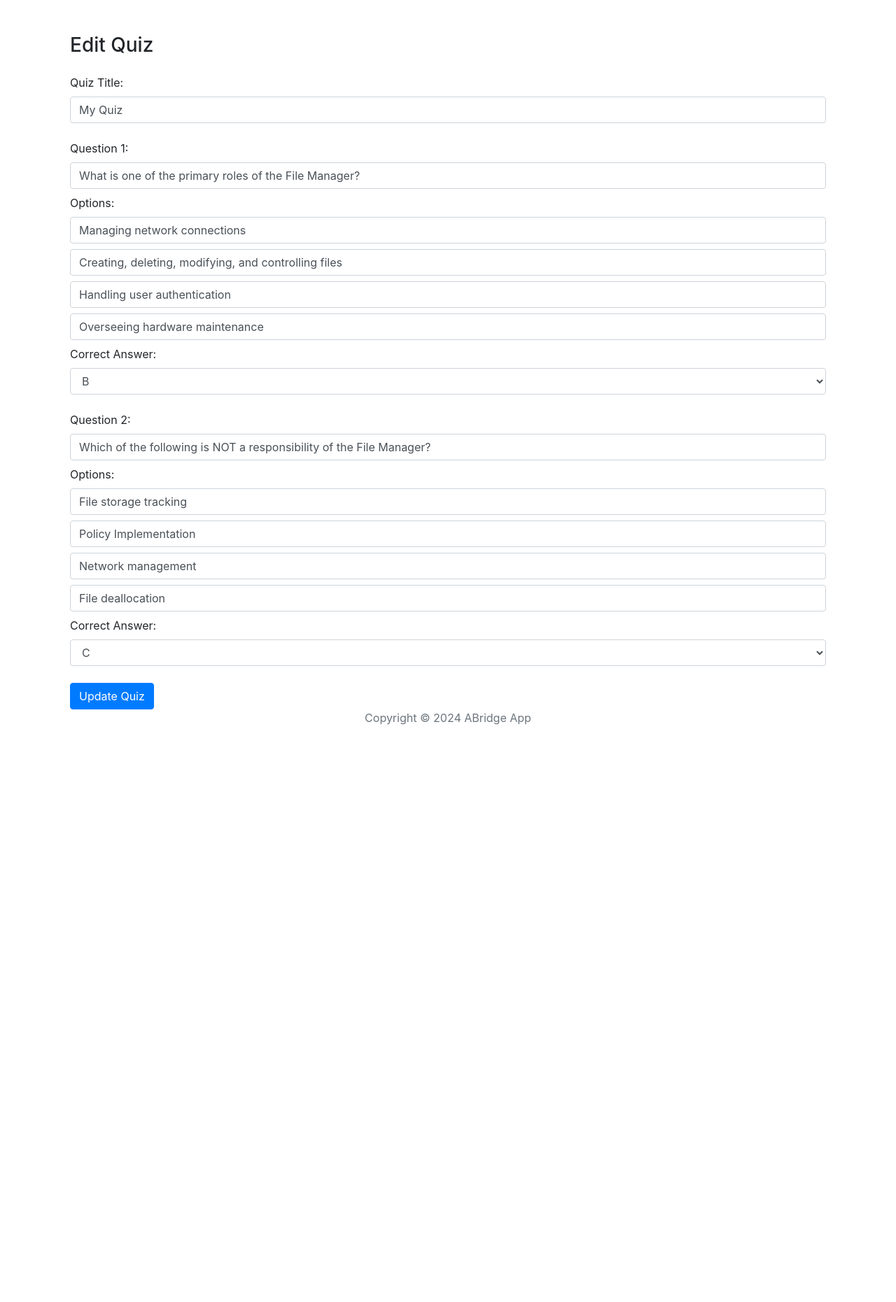
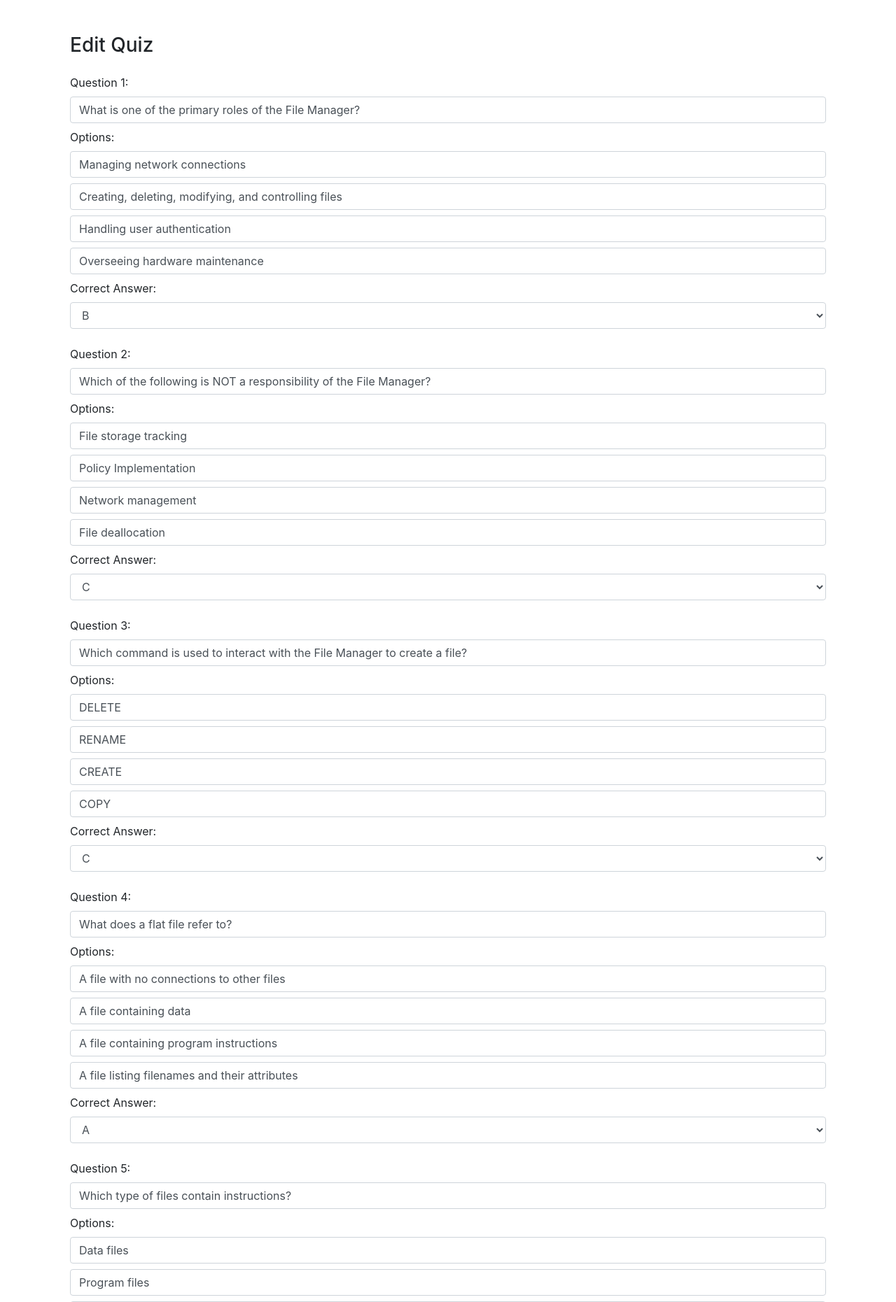
Before and after one commit to ZerpStvn/abridge-appnw, a Flask app: page /edit_quiz/3 in a window 1280 px wide. Shown: the part 56-1917 px from the top of the page at 70% size. Before the commit the page ends 1092 px from the top, so only its background shows below. Run offline with Flask 3, Linux system fonts and the light colour scheme; a user stored in the database is signed in; some libraries are stand-ins or nearby versions.

Commit message:
fix edit summary

```diff
--- a/website/forms.py
+++ b/website/forms.py
@@ -41,6 +41,52 @@ class CreateQuizForm(FlaskForm):
     option_2_3 = StringField('Option C', validators=[DataRequired()])
     option_2_4 = StringField('Option D', validators=[DataRequired()])
     correct_2 = SelectField('Correct Answer', choices=[('A', 'A'), ('B', 'B'), ('C', 'C'), ('D', 'D')], validators=[DataRequired()])
+    question_3 = StringField('Question 3', validators=[DataRequired()])
+    option_3_1 = StringField('Option A', validators=[DataRequired()])
+    option_3_2 = StringField('Option B', validators=[DataRequired()])
+    option_3_3 = StringField('Option C', validators=[DataRequired()])
+    option_3_4 = StringField('Option D', validators=[DataRequired()])
+    correct_3 = SelectField('Correct Answer', choices=[('A', 'A'), ('B', 'B'), ('C', 'C'), ('D', 'D')], validators=[DataRequired()])
+    question_4 = StringField('Question 4', validators=[DataRequired()])
+    option_4_1 = StringField('Option A', validators=[DataRequired()])
+    option_4_2 = StringField('Option B', validators=[DataRequired()])
+    option_4_3 = StringField('Option C', validators=[DataRequired()])
+    option_4_4 = StringField('Option D', validators=[DataRequired()])
+    correct_4 = SelectField('Correct Answer', choices=[('A', 'A'), ('B', 'B'), ('C', 'C'), ('D', 'D')], validators=[DataRequired()])
+    question_5 = StringField('Question 5', validators=[DataRequired()])
+    option_5_1 = StringField('Option A', validators=[DataRequired()])
+    option_5_2 = StringField('Option B', validators=[DataRequired()])
+    option_5_3 = StringField('Option C', validators=[DataRequired()])
+    option_5_4 = StringField('Option D', validators=[DataRequired()])
+    correct_5 = SelectField('Correct Answer', choices=[('A', 'A'), ('B', 'B'), ('C', 'C'), ('D', 'D')], validators=[DataRequired()])
+    question_6 = StringField('Question 6', validators=[DataRequired()])
+    option_6_1 = StringField('Option A', validators=[DataRequired()])
+    option_6_2 = StringField('Option B', validators=[DataRequired()])
+    option_6_3 = StringField('Option C', validators=[DataRequired()])
+    option_6_4 = StringField('Option D', validators=[DataRequired()])
+    correct_6 = SelectField('Correct Answer', choices=[('A', 'A'), ('B', 'B'), ('C', 'C'), ('D', 'D')], validators=[DataRequired()])
+    question_7 = StringField('Question 7', validators=[DataRequired()])
+    option_7_1 = StringField('Option A', validators=[DataRequired()])
+    option_7_2 = StringField('Option B', validators=[DataRequired()])
+    option_7_3 = StringField('Option C', validators=[DataRequired()])
+    option_7_4 = StringField('Option D', validators=[DataRequired()])
+    correct_7 = SelectField('Correct Answer', choices=[('A', 'A'), ('B', 'B'), ('C', 'C'), ('D', 'D')], validators=[DataRequired()])
+    question_8 = StringField('Question 8', validators=[DataRequired()])
+    option_8_1 = StringField('Option A', validators=[DataRequired()])
+    option_8_2 = StringField('Option B', validators=[DataRequired()])
+    option_8_3 = StringField('Option C', validators=[DataRequired()])
+    option_8_4 = StringField('Option D', validators=[DataRequired()])
+    correct_8 = SelectField('Correct Answer', choices=[('A', 'A'), ('B', 'B'), ('C', 'C'), ('D', 'D')], validators=[DataRequired()])
+    question_9 = StringField('Question 9', validators=[DataRequired()])
+    option_9_1 = StringField('Option A', validators=[DataRequired()])
+    option_9_2 = StringField('Option B', validators=[DataRequired()])
+    option_9_3 = StringField('Option C', validators=[DataRequired()])
+    option_9_4 = StringField('Option D', validators=[DataRequired()])
+    correct_9 = SelectField('Correct Answer', choices=[('A', 'A'), ('B', 'B'), ('C', 'C'), ('D', 'D')], validators=[DataRequired()])
+    question_10 = StringField('Question 10', validators=[DataRequired()])
+    option_10_1 = StringField('Option A', validators=[DataRequired()])
+    option_10_2 = StringField('Option B', validators=[DataRequired()])
+    option_10_3 = StringField('Option C', validators=[DataRequired()])
+    option_10_4 = StringField('Option D', validators=[DataRequired()])
+    correct_10 = SelectField('Correct Answer', choices=[('A', 'A'), ('B', 'B'), ('C', 'C'), ('D', 'D')], validators=[DataRequired()])
     submit = SubmitField('Create Quiz')
-    # Add more fields for additional questions as needed
-    submit = SubmitField('Create Quiz')
--- a/website/templates/nlp-quiz/edit_quiz.html
+++ b/website/templates/nlp-quiz/edit_quiz.html
@@ -7,32 +7,19 @@
     <h1 class="h3 mb-4">Edit Quiz</h1>
     <form method="POST" action="{{ url_for('views.edit_quiz', quiz_id=quiz.id) }}">
         {{ form.hidden_tag() }}
-        <div class="mb-4">
-            <label for="title">Quiz Title:</label>
-            {{ form.title(class="form-control") }}
+        {% for i in range(total_questions) %}
+        <div class="quiz-question mb-4">
+            <label for="question_{{ i+1 }}">Question {{ i+1 }}:</label>
+            {{ form['question_' ~ (i+1)](class="form-control mb-2") }}
+            <label>Options:</label>
+            {{ form['option_' ~ (i+1) ~ '_1'](class="form-control mb-2") }}
+            {{ form['option_' ~ (i+1) ~ '_2'](class="form-control mb-2") }}
+            {{ form['option_' ~ (i+1) ~ '_3'](class="form-control mb-2") }}
+            {{ form['option_' ~ (i+1) ~ '_4'](class="form-control mb-2") }}
+            <label for="correct_{{ i+1 }}">Correct Answer:</label>
+            {{ form['correct_' ~ (i+1)](class="form-control") }}
         </div>
-        <div class="quiz-question mb-4">
-            <label for="question_1">Question 1:</label>
-            {{ form.question_1(class="form-control mb-2") }}
-            <label>Options:</label>
-            {{ form.option_1_1(class="form-control mb-2") }}
-            {{ form.option_1_2(class="form-control mb-2") }}
-            {{ form.option_1_3(class="form-control mb-2") }}
-            {{ form.option_1_4(class="form-control mb-2") }}
-            <label for="correct_1">Correct Answer:</label>
-            {{ form.correct_1(class="form-control") }}
-        </div>
-        <div class="quiz-question mb-4">
-            <label for="question_2">Question 2:</label>
-            {{ form.question_2(class="form-control mb-2") }}
-            <label>Options:</label>
-            {{ form.option_2_1(class="form-control mb-2") }}
-            {{ form.option_2_2(class="form-control mb-2") }}
-            {{ form.option_2_3(class="form-control mb-2") }}
-            {{ form.option_2_4(class="form-control mb-2") }}
-            <label for="correct_2">Correct Answer:</label>
-            {{ form.correct_2(class="form-control") }}
-        </div>
+        {% endfor %}
         <button type="submit" class="btn btn-primary">Update Quiz</button>
     </form>
 </main>
--- a/website/views.py
+++ b/website/views.py
@@ -15,6 +15,7 @@ from .quiz import extract_text_from_pdf_quiz, generate_quiz_from_summary, prepro
 from .models import User, Quiz, Question, Upload
 from .forms import CreateQuizForm
 import logging
+from .summarization import extract_text, clean_text, extract_definitions, format_output
 
 views = Blueprint('views', __name__)
 
@@ -72,7 +73,7 @@ def import_materials():
 @views.route('/upload/<filename>', methods=['GET', 'POST'])
 @login_required
 def handle_upload(filename):
-    file_path = os.path.join(current_app.config['UPLOAD_FOLDER'], filename)
+    file_path = os.path.join(current_app.config['UPLOAD_FOLDER'], secure_filename(filename))
 
     # Retrieve the existing upload record
     existing_upload = Upload.query.filter_by(user_id=current_user.id, filename=filename).first()
@@ -81,22 +82,26 @@ def handle_upload(filename):
         flash('No existing upload record found for this file', 'error')
         return redirect(url_for('views.import_materials'))
 
-    if filename.lower().endswith(('.pdf', '.docx', '.jpg', '.jpeg', '.png')):
+    if filename.lower().endswith(('.pdf', '.docx', '.txt', 'jpeg', 'jpg', 'png')):
         try:
-            # Extract text from PDF or DOCX
             if filename.lower().endswith('.pdf'):
                 text = extract_text_from_pdf_nlp(file_path)
             elif filename.lower().endswith('.docx'):
                 text = extract_text_from_docs_nlp(file_path)
             else:
                 text = extract_text_from_image(file_path)
+            summary = summarize(text)
+            cleaned_summary = clean_sentence(text)
 
-            cleaned_summary = clean_sentence(text)
-            summary = summarize(text)
+            # Extract and display definitions
+            text = extract_text(file_path)
+            cleaned_text = clean_text(text)
+            definitions = extract_definitions(cleaned_text)
+            formatted_output = format_output(definitions)
 
             # Update the existing record instead of creating a new one
             existing_upload.text = text
-            existing_upload.summary = summary
+            existing_upload.summary = formatted_output
             db.session.commit()
         except Exception as e:
             db.session.rollback()
@@ -107,7 +112,7 @@ def handle_upload(filename):
         flash('Unsupported file type for text extraction', 'error')
         return redirect(url_for('views.import_materials'))
 
-    return render_template('nlp-quiz/result.html', summary=summary, user=current_user, filename=filename)
+    return render_template('nlp-quiz/result.html', summary=formatted_output, user=current_user, filename=filename)
 
 @views.route('/view_summary/<int:summary_id>', methods=['GET'])
 @login_required
@@ -161,6 +166,7 @@ def delete_summary(summary_id):
 @views.route('/create-quiz', methods=['GET', 'POST'])
 @login_required
 def create_quiz():
+    form = UploadForm()
     if request.method == 'POST':
         questions = []
 
@@ -174,7 +180,7 @@ def create_quiz():
 
             if not all([question_text, option_a, option_b, option_c, option_d, correct_answer]):
                 flash('Form validation failed. Please ensure all fields are filled correctly.', 'error')
-                return render_template('nlp-quiz/create_quiz.html', user=current_user)
+                return render_template('nlp-quiz/result.html', user=current_user)
 
             question = Question(
                 question_text=question_text,
@@ -225,46 +231,35 @@ def edit_quiz(quiz_id):
     quiz = Quiz.query.get_or_404(quiz_id)
     form = CreateQuizForm()
 
-    if request.method == 'POST' and form.validate_on_submit():
-        # Update quiz logic here based on form data
-        quiz.title = form.title.data
-        if len(quiz.questions) > 0:
-            quiz.questions[0].question_text = form.question_1.data
-            quiz.questions[0].option_a = form.option_1_1.data
-            quiz.questions[0].option_b = form.option_1_2.data
-            quiz.questions[0].option_c = form.option_1_3.data
-            quiz.questions[0].option_d = form.option_1_4.data
-            quiz.questions[0].correct_option = form.correct_1.data
-        if len(quiz.questions) > 1:
-            quiz.questions[1].question_text = form.question_2.data
-            quiz.questions[1].option_a = form.option_2_1.data
-            quiz.questions[1].option_b = form.option_2_2.data
-            quiz.questions[1].option_c = form.option_2_3.data
-            quiz.questions[1].option_d = form.option_2_4.data
-            quiz.questions[1].correct_option = form.correct_2.data
-        db.session.commit()
-        flash('Quiz updated successfully!', 'success')
-        return redirect(url_for('views.dashboard'))
+    if request.method == 'POST':
+        if form.validate_on_submit():
+            quiz.title = form.title.data
+            for i, question in enumerate(quiz.questions):
+                question_data = getattr(form, f'question_{i+1}', None)
+                if question_data:
+                    question.question_text = question_data.data
+                    question.option_a = getattr(form, f'option_{i+1}_1').data
+                    question.option_b = getattr(form, f'option_{i+1}_2').data
+                    question.option_c = getattr(form, f'option_{i+1}_3').data
+                    question.option_d = getattr(form, f'option_{i+1}_4').data
+                    question.correct_option = getattr(form, f'correct_{i+1}').data
+            db.session.commit()
+            flash('Quiz updated successfully!', 'success')
+            return redirect(url_for('views.dashboard'))
 
-    # Pre-fill form with existing quiz data for GET request
-    if request.method == 'GET':
+    elif request.method == 'GET':
         form.title.data = quiz.title
-        if len(quiz.questions) > 0:
-            form.question_1.data = quiz.questions[0].question_text
-            form.option_1_1.data = quiz.questions[0].option_a
-            form.option_1_2.data = quiz.questions[0].option_b
-            form.option_1_3.data = quiz.questions[0].option_c
-            form.option_1_4.data = quiz.questions[0].option_d
-            form.correct_1.data = quiz.questions[0].correct_option
-        if len(quiz.questions) > 1:
-            form.question_2.data = quiz.questions[1].question_text
-            form.option_2_1.data = quiz.questions[1].option_a
-            form.option_2_2.data = quiz.questions[1].option_b
-            form.option_2_3.data = quiz.questions[1].option_c
-            form.option_2_4.data = quiz.questions[1].option_d
-            form.correct_2.data = quiz.questions[1].correct_option
+        for i, question in enumerate(quiz.questions):
+            # Corrected from 'questions_{i+1}' to 'question_{i+1}'
+            getattr(form, f'question_{i+1}').data = question.question_text
+            getattr(form, f'option_{i+1}_1').data = question.option_a
+            getattr(form, f'option_{i+1}_2').data = question.option_b
+            getattr(form, f'option_{i+1}_3').data = question.option_c
+            getattr(form, f'option_{i+1}_4').data = question.option_d
+            getattr(form, f'correct_{i+1}').data = question.correct_option
 
-    return render_template('nlp-quiz/edit_quiz.html', form=form, quiz=quiz, user=current_user)
+    total_questions = len(quiz.questions)
+    return render_template('nlp-quiz/edit_quiz.html', user=current_user, form=form, quiz=quiz, total_questions=total_questions)
 
 @views.route('/delete_quiz/<int:quiz_id>', methods=['POST'])
 @login_required
```
Also changed, not shown: website/summarization.py (added, +75 -0 lines), website/templates/nav/dashboard.html (+8 -35 lines), website/templates/nlp-quiz/create_quiz.html (added, +33 -0 lines), extracted_images/pdf_page_0_image_0.png (added), extracted_images/pdf_page_1_image_0.png (added), extracted_images/pdf_page_2_image_0.png (added), extracted_images/pdf_page_3_image_0.png (added), extracted_images/pdf_page_3_image_1.png (added), instance/database.db, 3 other files.
